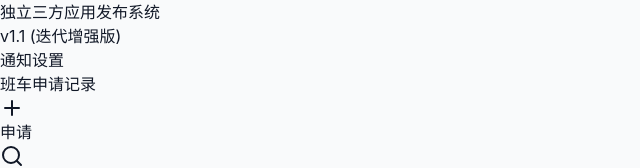
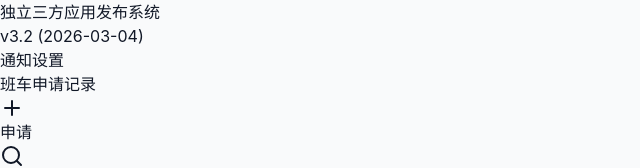
Before and after one commit to yuyouquan/independent-app-release, a React (Vite) app in the folder frontend/: page / in a window 1280 px wide. Shown: the top 168 px of the page, without its empty margins (0-640 px from the left). Built offline with nearby package versions, Linux system fonts and the light colour scheme.

Commit message:
v3.2: 优化版本迭代，增强稳定性

```diff
--- a/frontend/src/App.tsx
+++ b/frontend/src/App.tsx
@@ -2244,7 +2244,7 @@ function HomePage() {
           <div className="flex justify-between items-center h-16">
             <div className="flex items-center">
               <h1 className="text-xl font-bold text-gray-900">独立三方应用发布系统</h1>
-              <span className="ml-2 text-xs text-gray-500">v1.1 (迭代增强版)</span>
+              <span className="ml-2 text-xs text-gray-500">v3.2 (2026-03-04)</span>
             </div>
             <div className="flex items-center space-x-4">
               <button className="text-gray-500 hover:text-gray-700 text-sm">通知</button>
```
Also changed, not shown: 1 other file (tests, documents, lock files or other folders).
